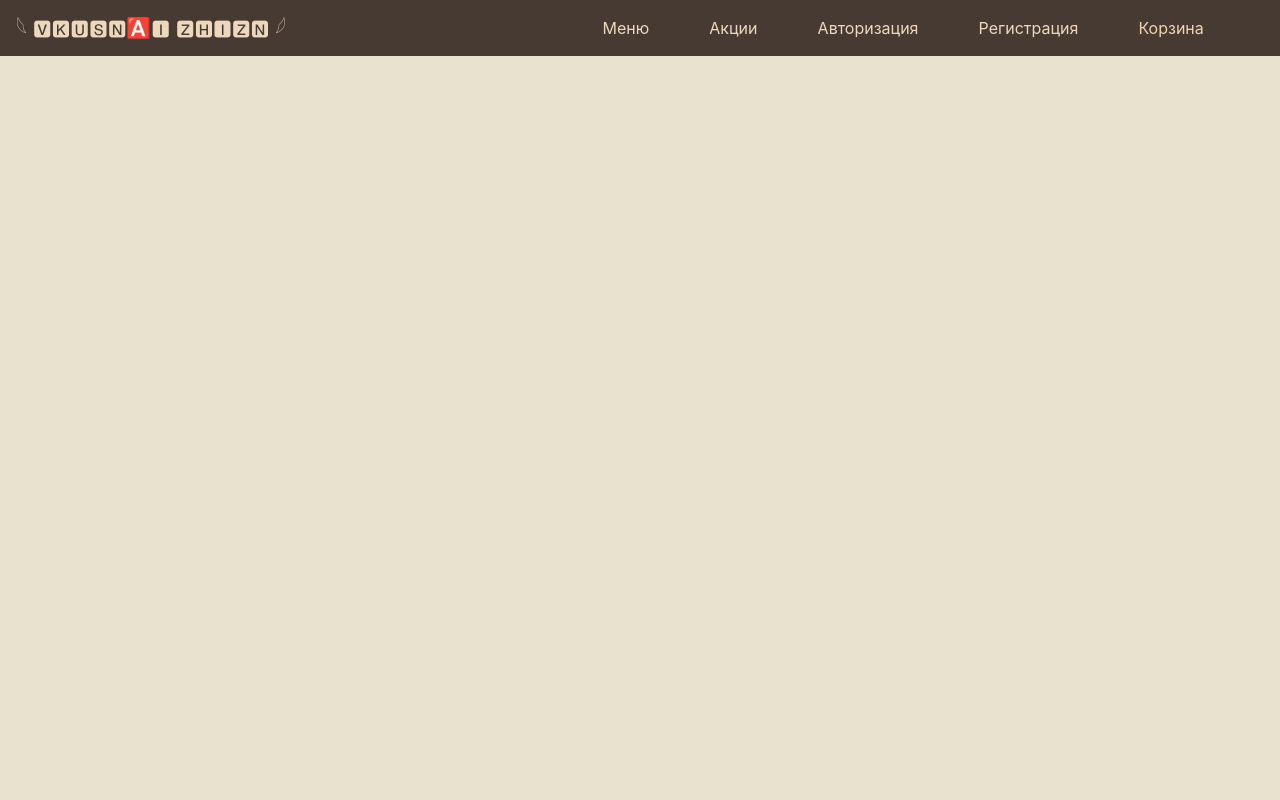
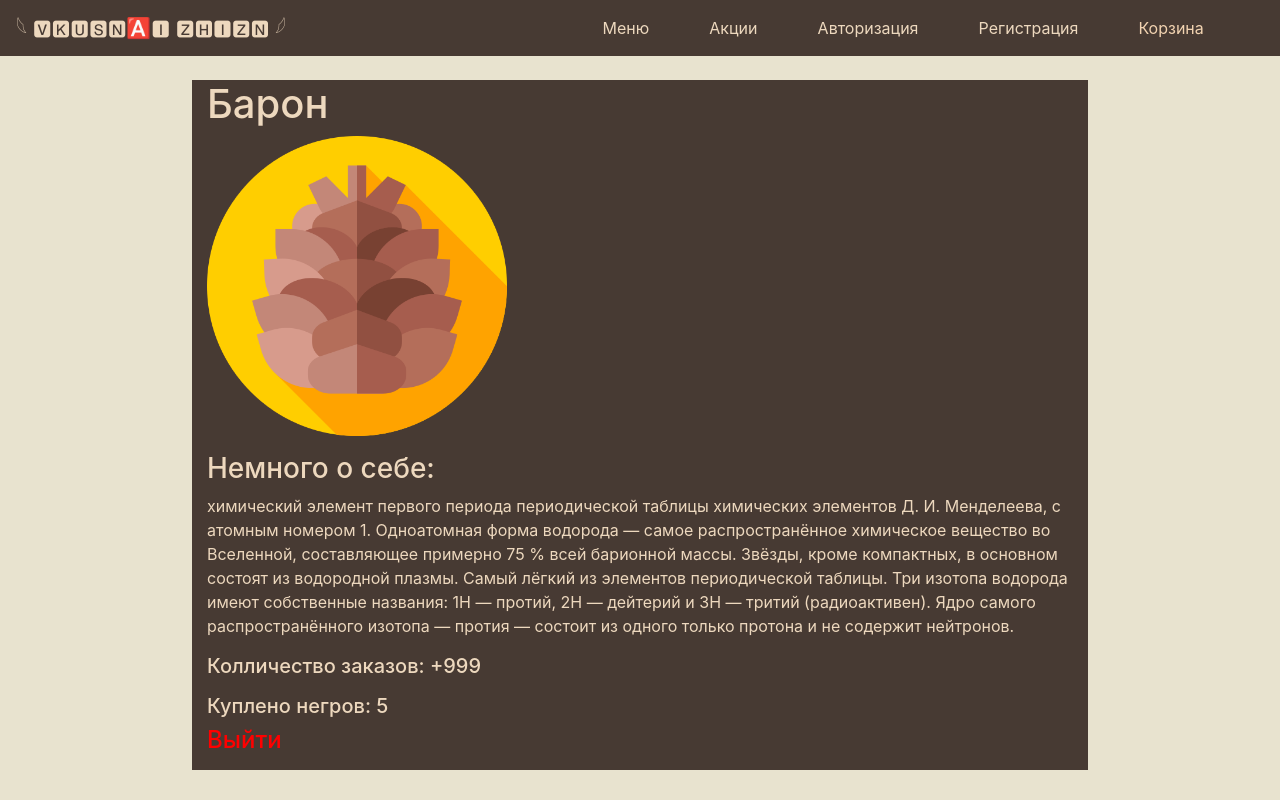
Before and after one commit to SaYxAp/Web, a Flask app: page /profile in a window 1280 px wide. Run offline with Flask 3, Linux system fonts and the light colour scheme; some libraries are stand-ins or nearby versions.

Commit message:
Add files via upload

```diff
--- a/templates/profile.html
+++ b/templates/profile.html
@@ -1,7 +1,19 @@
 {% extends "base.html" %}
 
 {% block content %}
+<h1>Барон</h1>
+    <div>
+    <img src="/static/img/shish.png" width="300" height="300">
+    </div>
 
+    <p><h3>Немного о себе:</h3>
+    <p> химический элемент первого периода периодической таблицы химических элементов Д. И. Менделеева, с атомным номером 1.
+Одноатомная форма водорода — самое распространённое химическое вещество во Вселенной, составляющее примерно 75 % всей барионной массы. Звёзды, кроме компактных, в основном состоят из водородной плазмы. Самый лёгкий из элементов периодической таблицы.
+Три изотопа водорода имеют собственные названия: 1H — протий, 2H — дейтерий и 3H — тритий (радиоактивен). Ядро самого распространённого изотопа — протия — состоит из одного только протона и не содержит нейтронов.</p>
+    <p><h5>Колличество заказов: +999</h5>
+    <p><h5>Куплено негров: 5</h5>
+    <a  href="http://127.0.0.1:8080/menu" style = "color: red"><h4>Выйти</h4></a>
+    <p></p>
 <script src="https://cdn.jsdelivr.net/npm/bootstrap@5.3.0-alpha2/dist/js/bootstrap.bundle.min.js"
         integrity="sha384-qKXV1j0HvMUeCBQ+QVp7JcfGl760yU08IQ+GpUo5hlbpg51QRiuqHAJz8+BrxE/N" crossorigin="anonymous"></script>
 
```
